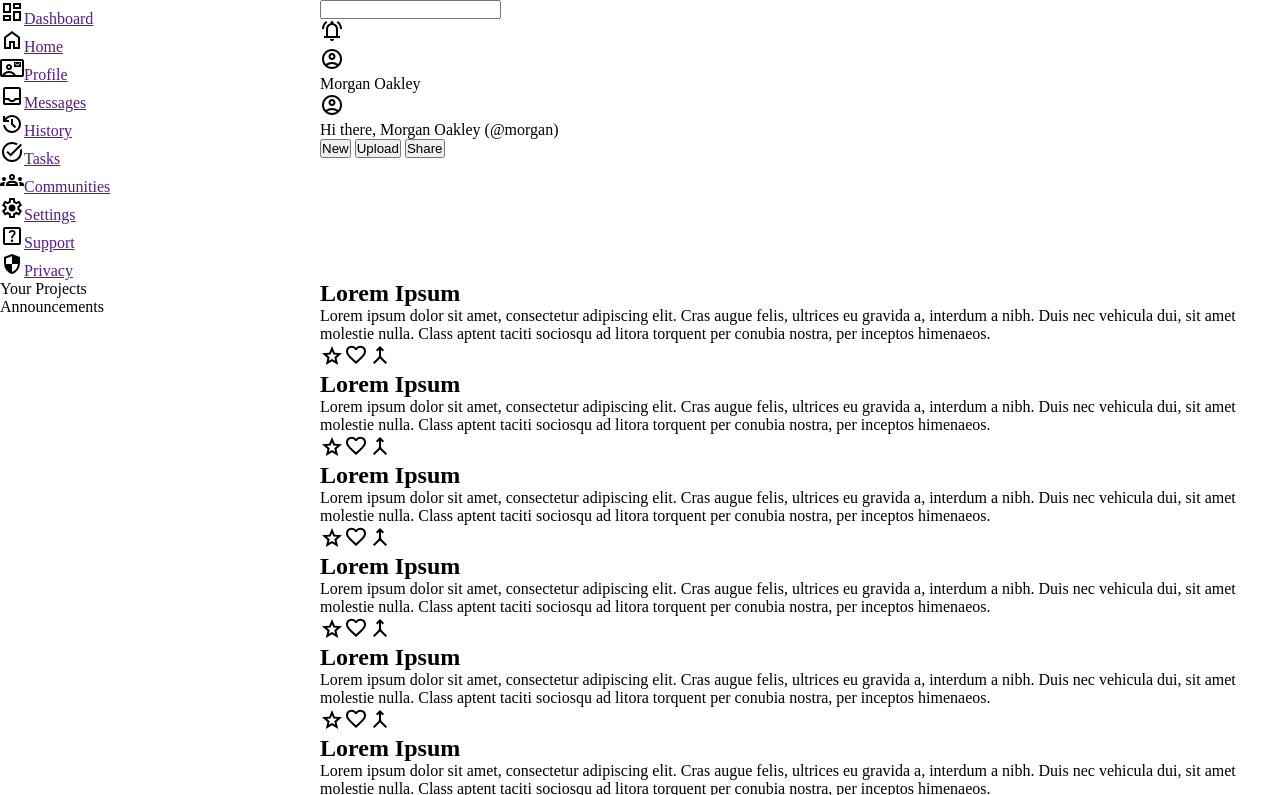
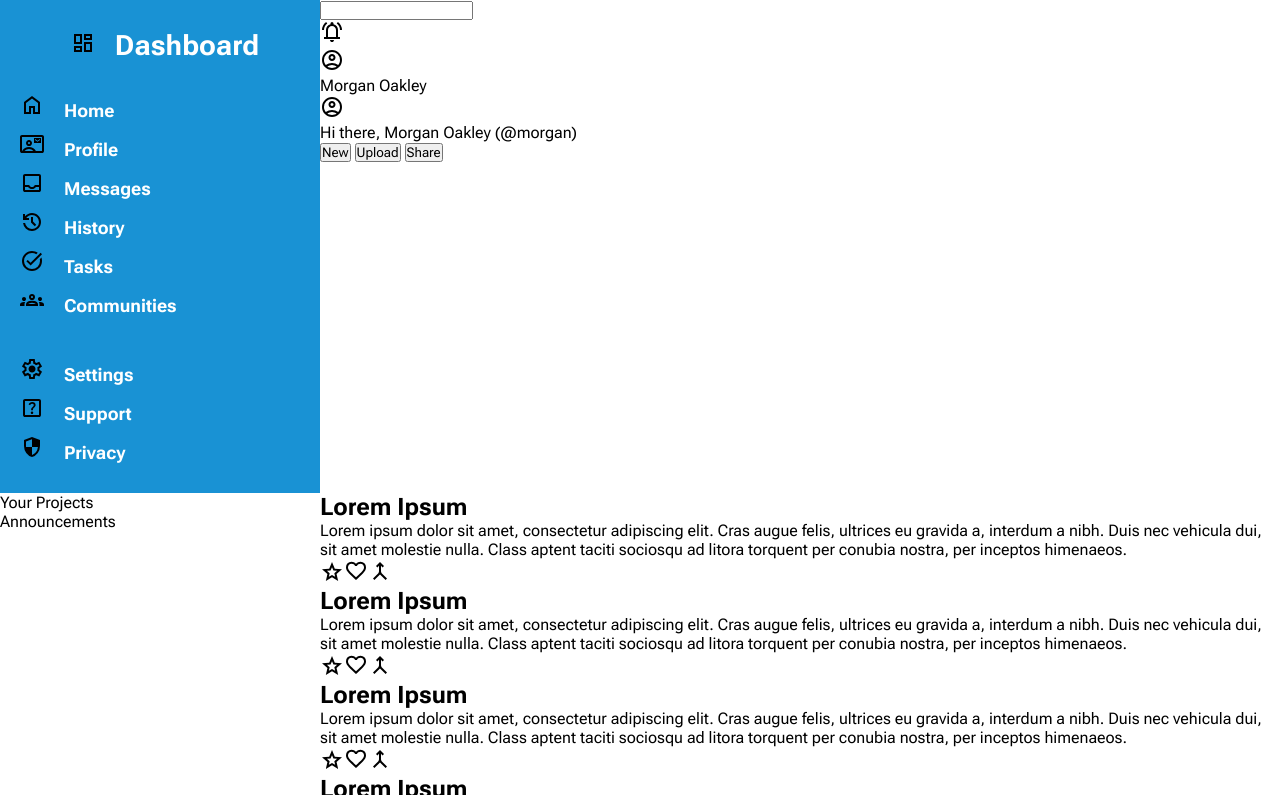
Before and after one commit to nicolanapa/admin-dashboard, a plain HTML site: page index.html in a window 1280 px wide. Shown: the top 795 px of the page. Drawn offline with Linux system fonts and the light colour scheme.

Commit message:
Added style!

```diff
--- a/styles/styles.css
+++ b/styles/styles.css
@@ -1,9 +1,42 @@
+@import url('https://fonts.googleapis.com/css2?family=Roboto+Flex:opsz,wght@8..144,100;8..144,200;8..144,300;8..144,400;8..144,500;8..144,600;8..144,700;8..144,800;8..144,900;8..144,1000&display=swap');
+
 * {
     padding: 0;
     margin: 0;
+    font-family: "Roboto Flex", "roboto", system-ui;
 }
 
 .dash-central {
     display: grid;
     grid-template-columns: 1fr 3fr;
 }
+
+.dashboard {
+    color: white;
+    background-color: #1992d4;
+    font-weight: 650;
+    font-size: 18px;
+    padding: 20px 10px 30px 20px;
+}
+
+.dashboard > div a:link {
+    text-decoration-line: none;
+}
+.dashboard > div a:visited {
+    color: white;
+}
+
+.dashboard > :nth-child(1) {
+    font-size: 28px;
+    text-align: center;
+    padding-bottom: 20px;
+}
+
+.dashboard > :nth-child(8) {
+    padding-top: 30px;
+}
+
+.dashboard > div img {
+    margin: 5px 20px 0 0;
+    padding-top: 6px;
+}
```
